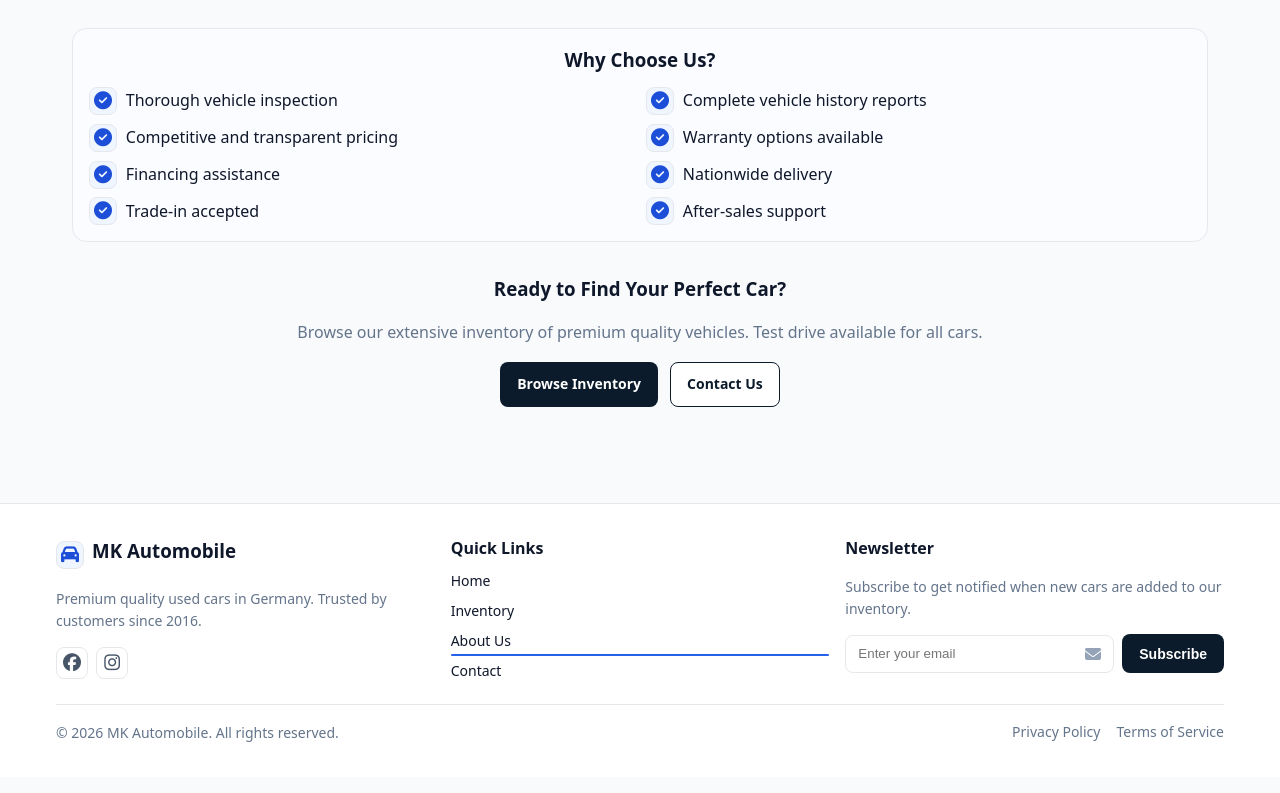
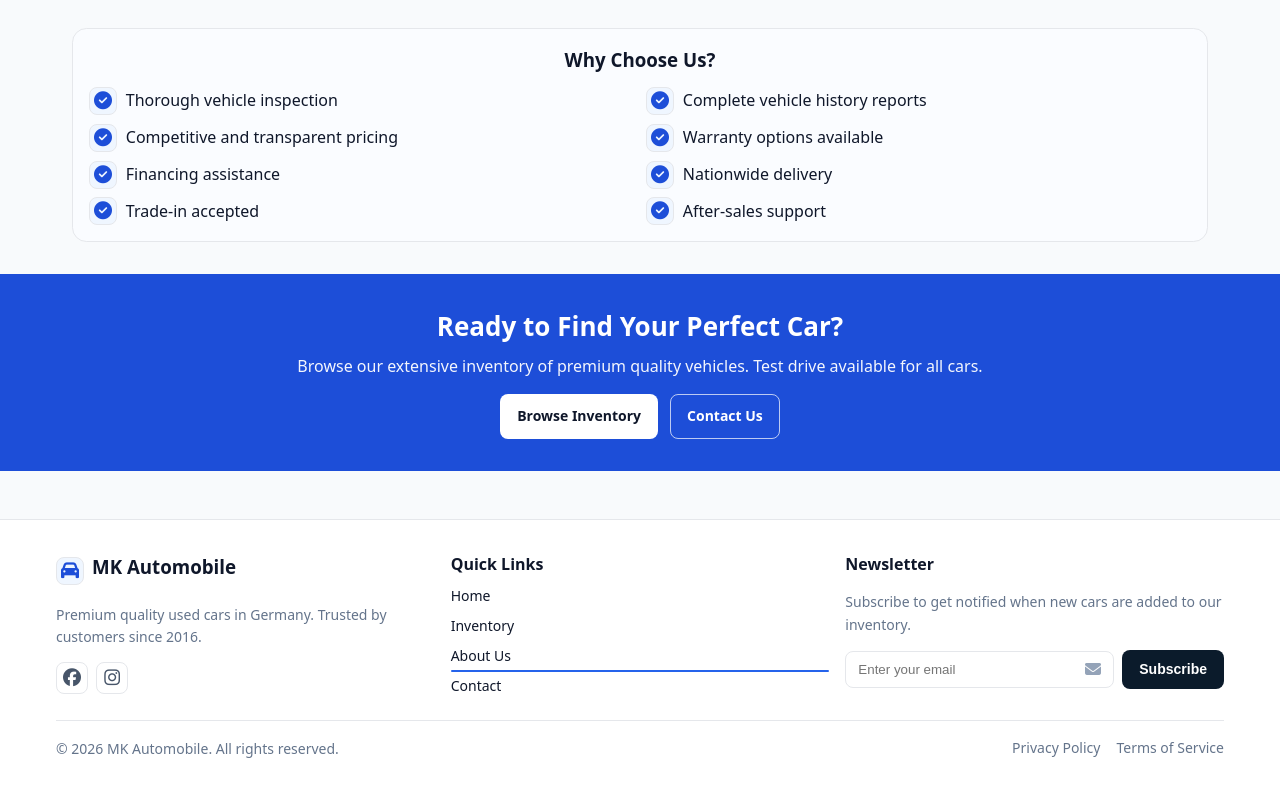
Before and after one commit to tomska888/mklatest, a Vue app in the folder frontend/: page /about in a window 1280 px wide. Shown: the part 931-1724 px from the top of the page. Built offline with nearby package versions, Linux system fonts and the light colour scheme; a small style sheet from the web is missing.

Commit message:
Fix icon alignment in Login/Register pages and add blue CTA band to About page

```diff
--- a/frontend/src/pages/About.vue
+++ b/frontend/src/pages/About.vue
@@ -142,23 +142,26 @@
         </div>
       </section>
 
-      <!-- CTA -->
-      <section class="cta">
-        <h3 class="section-title center">Ready to Find Your Perfect Car?</h3>
-        <p class="muted">Browse our extensive inventory of premium quality vehicles. Test drive available for all cars.</p>
-        <div class="buttons">
-          <router-link class="btn primary" to="/cars">Browse Inventory</router-link>
-          <router-link class="btn outline" to="/contact">Contact Us</router-link>
+    </div>
+
+    <!-- BLUE CTA BAND -->
+    <section class="cta-band">
+      <div class="container band-inner">
+        <h3>Ready to Find Your Perfect Car?</h3>
+        <p>Browse our extensive inventory of premium quality vehicles. Test drive available for all cars.</p>
+        <div class="band-actions">
+          <router-link class="btn white" to="/cars">Browse Inventory</router-link>
+          <router-link class="btn outline light" to="/contact">Contact Us</router-link>
         </div>
-      </section>
-    </div>
+      </div>
+    </section>
   </section>
 </template>
 
 
 <style scoped>
 /* Use same heading sizes/colors as Contact page */
-.about-page { padding-top: 1rem; padding-bottom: 2.5rem; }
+.about-page { padding-top: 1rem }
 .hero-block { text-align:center; margin: 1.25rem 0 1.75rem; }
 .title { font-size: 44px; line-height:1.2; margin: 0 0 .25rem; font-weight: 500; color: #0b1b2b; letter-spacing: 0; }
 .subtitle { color:#475569; }
@@ -194,10 +197,14 @@
 .tick-icon { width:28px; height:28px; border-radius:8px; display:grid; place-items:center; background:#eff6ff; color:#1d4ed8; border:1px solid #e5e7eb; flex:0 0 28px; }
 .tick-icon i { font-size:18px; }
 
-/* CTA */
-.cta { text-align:center; margin: 1.75rem 0 .5rem; }
-.muted { color:#64748b; }
-.buttons { display:flex; gap:.75rem; justify-content:center; }
+/* BLUE CTA BAND - matches Home page */
+.cta-band { width:100vw; margin-left: calc(50% - 50vw); margin-top: 1.6rem; background:#1d4ed8; color:#fff; padding: 2rem 0; }
+.band-inner { text-align:center; }
+.band-inner h3 { margin: 0 0 .35rem; font-size: 26px; }
+.band-inner p { margin: 0 0 .9rem; opacity:.95; }
+.band-actions { display:flex; gap:.75rem; justify-content:center; }
+.btn.white { background:#fff; color:#0f172a; }
+.btn.outline.light { border-color: rgba(255,255,255,.7); color:#fff; background: transparent; }
 
 /* Responsive */
 @media (max-width: 1024px) { .story { grid-template-columns: 1fr; } }
--- a/frontend/src/pages/Login.vue
+++ b/frontend/src/pages/Login.vue
@@ -186,7 +186,7 @@ async function sendReset() {
 .form-sub { margin:0 0 18px; color:#6b7280; }
 
 .field { position:relative; }
-.with-icon .icon { position:absolute; left:10px; top:60%; transform: translateY(-50%); color:#64748b; font-size: 16px; }
+.with-icon .icon { position:absolute; left:10px; top:50%; transform: translateY(-50%); color:#64748b; font-size: 16px; display: flex; align-items: center; justify-content: center; }
 .with-icon .input { padding-left:36px; }
 .input { width:100%; height:40px; border:1px solid #e5e7eb; border-radius:8px; background:#f7f7fb; padding:0 12px; outline: none; }
 .input:focus { border-color:#c7d2fe; box-shadow: 0 0 0 3px rgba(59,130,246,.15); background:#fff; }
--- a/frontend/src/pages/Register.vue
+++ b/frontend/src/pages/Register.vue
@@ -163,7 +163,7 @@ async function submit() {
 .form-sub { margin:0 0 18px; color:#6b7280; }
 
 .field { position:relative; }
-.with-icon .icon { position:absolute; left:10px; top:60%; transform: translateY(-50%); color:#64748b; font-size: 16px; }
+.with-icon .icon { position:absolute; left:10px; top:50%; transform: translateY(-50%); color:#64748b; font-size: 16px; display: flex; align-items: center; justify-content: center; }
 .with-icon .input { padding-left:36px; }
 .input { width:100%; height:40px; border:1px solid #e5e7eb; border-radius:8px; background:#f7f7fb; padding:0 12px; outline: none; }
 .input:focus { border-color:#c7d2fe; box-shadow: 0 0 0 3px rgba(59,130,246,.15); background:#fff; }
```
